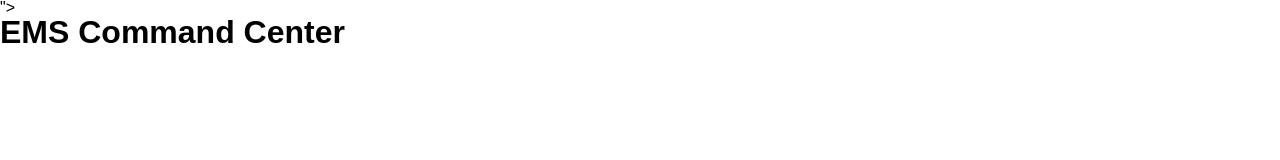
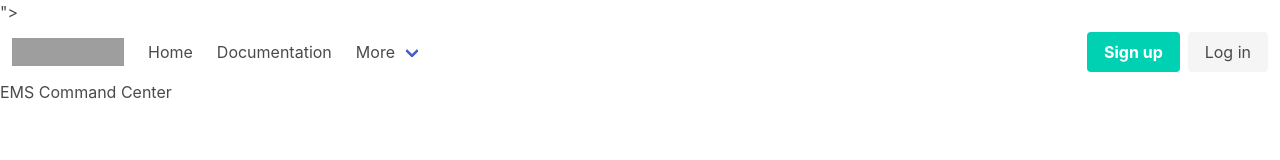
Before and after one commit to chaunnybby7/the-travel-center, a plain HTML site: page index.html in a window 1280 px wide. Drawn offline with nearby package versions, Linux system fonts and the light colour scheme; grey boxes are pictures that could not be loaded; a web font is replaced by a local one.

Commit message:
add navbar modal default framework

```diff
--- a/index.html
+++ b/index.html
@@ -6,7 +6,7 @@
     <meta http-equiv="X-UA-Compatible" content="IE=edge">
     <meta name="viewport" content="width=device-width, initial-scale=1.0">
     <link rel="stylesheet" href="./assets/css/reset.css">
-    <link rel="stylesheet" href="https://rsms.me/inter/inter.css">
+    <link rel="stylesheet" href="https://cdn.jsdelivr.net/npm/bulma@0.9.3/css/bulma.min.css">
     <link rel="stylesheet" href="https://code.jquery.com/ui/1.12.1/themes/base/jquery-ui.css">
     <link rel="stylesheet" href="./assets/css/style.css">
     <link rel="stylesheet" href="<link rel="preconnect" href="https://fonts.googleapis.com">
@@ -18,7 +18,66 @@
 <body>
     <header>
         <nav>
+            <nav class="navbar" role="navigation" aria-label="main navigation">
+                <div class="navbar-brand">
+                  <a class="navbar-item" href="https://bulma.io">
+                    <img src="https://bulma.io/images/bulma-logo.png" width="112" height="28">
+                  </a>
 
+                  <a role="button" class="navbar-burger" aria-label="menu" aria-expanded="false" data-target="navbarBasicExample">
+                    <span aria-hidden="true"></span>
+                    <span aria-hidden="true"></span>
+                    <span aria-hidden="true"></span>
+                  </a>
+                </div>
+
+                <div id="navbarBasicExample" class="navbar-menu">
+                  <div class="navbar-start">
+                    <a class="navbar-item">
+                      Home
+                    </a>
+
+                    <a class="navbar-item">
+                      Documentation
+                    </a>
+
+                    <div class="navbar-item has-dropdown is-hoverable">
+                      <a class="navbar-link">
+                        More
+                      </a>
+
+                      <div class="navbar-dropdown">
+                        <a class="navbar-item">
+                          About
+                        </a>
+                        <a class="navbar-item">
+                          Jobs
+                        </a>
+                        <a class="navbar-item">
+                          Contact
+                        </a>
+                        <hr class="navbar-divider">
+                        <a class="navbar-item">
+                          Report an issue
+                        </a>
+                      </div>
+                    </div>
+                  </div>
+
+                  <div class="navbar-end">
+                    <div class="navbar-item">
+                      <div class="buttons">
+                        <a class="button is-primary">
+                          <strong>Sign up</strong>
+                        </a>
+                        <a class="button is-light">
+                          Log in
+                        </a>
+                      </div>
+                    </div>
+                  </div>
+                </div>
+              </nav>
         </nav>
         <h1>EMS Command Center</h1>
     </header>
```
Also changed, not shown: 3 other files.
